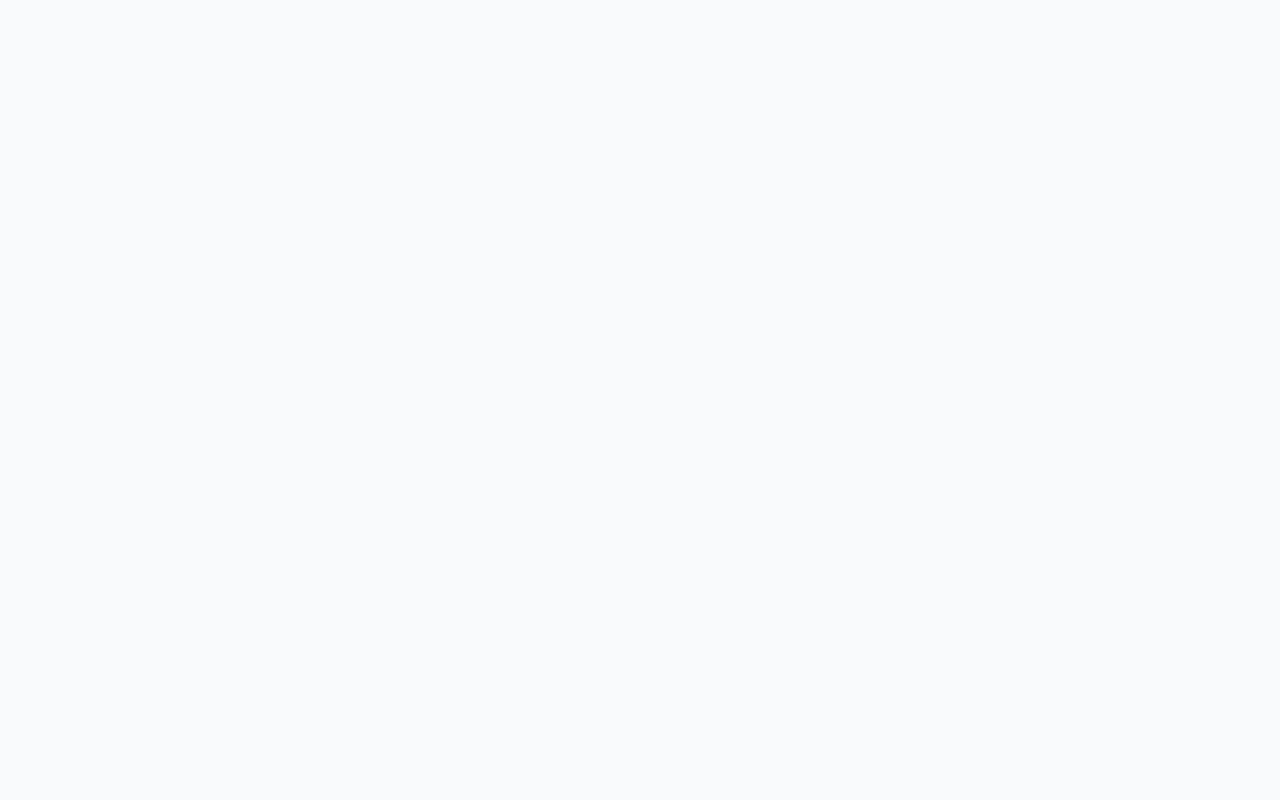
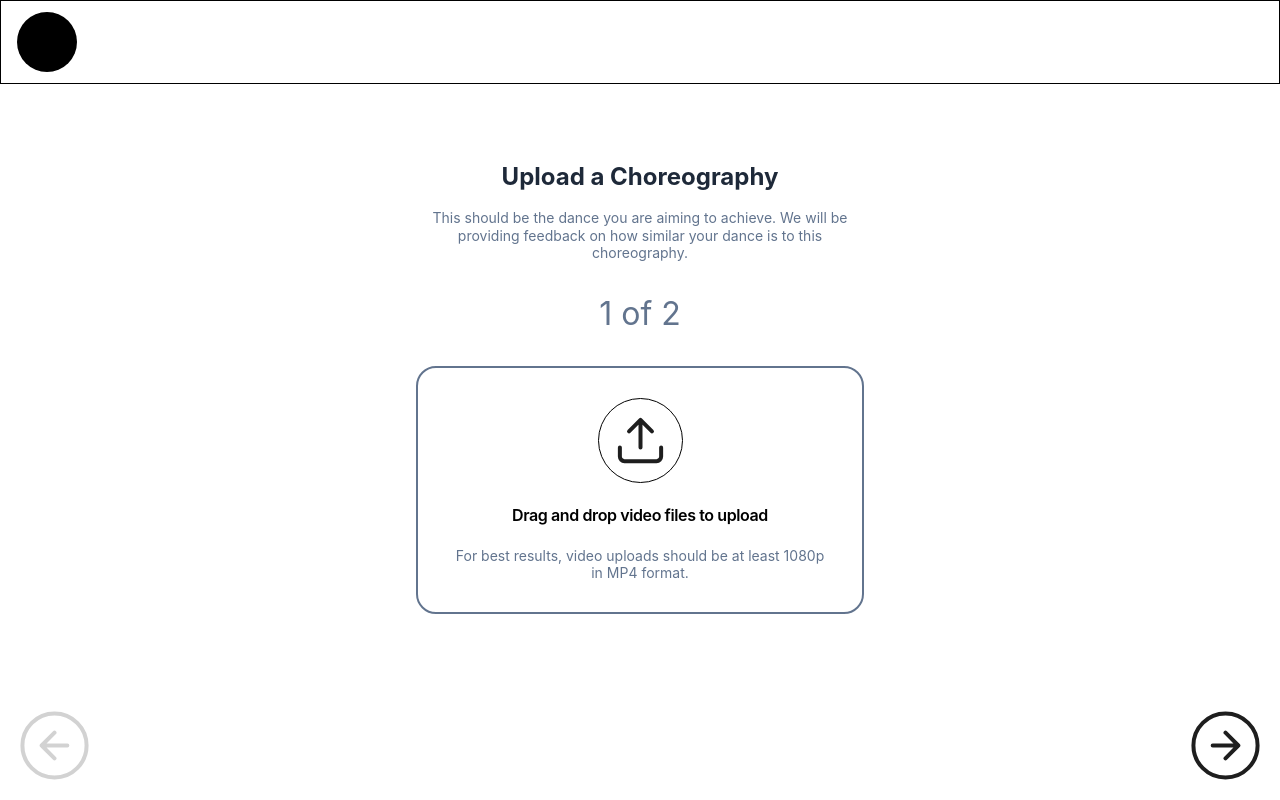
Before and after one commit to greeshiee/StepSync, a React (Vite) app: page /upload in a window 1280 px wide. Before the commit this address had no page. Built offline with nearby package versions, Linux system fonts and the light colour scheme.

Commit message:
initial VideoUpload page

```diff
--- /dev/null
+++ b/src/VideoUpload.jsx
@@ -0,0 +1,102 @@
+import React from "react";
+
+const VideoUpload = () => {
+  return (
+    <div className="bg-white min-h-screen flex flex-col">
+      <header className="w-full h-[84px] border border-black flex items-center p-4">
+        <div className="w-[60px] h-[60px] bg-black rounded-full" />
+      </header>
+
+      <main className="flex-grow flex flex-col items-center justify-center p-4">
+        <h1 className="text-2xl font-bold font-['Inter'] mb-4">
+          Upload a Choreography
+        </h1>
+
+        <p className="text-center text-slate-500 text-sm font-normal font-['Inter'] leading-tight max-w-md mb-8">
+          This should be the dance you are aiming to achieve. We will be
+          providing feedback on how similar your dance is to this choreography.
+        </p>
+
+        <div className="text-center text-slate-500 text-[32px] font-normal font-['Inter'] leading-tight mb-8">
+          1 of 2
+        </div>
+
+        <div className="p-[30px] rounded-[20px] border-2 border-slate-500 flex flex-col items-center gap-[22px] max-w-md w-full">
+          <div data-svg-wrapper>
+            <svg
+              width="85"
+              height="85"
+              viewBox="0 0 85 85"
+              fill="none"
+              xmlns="http://www.w3.org/2000/svg"
+            >
+              <rect
+                x="0.5"
+                y="0.5"
+                width="84"
+                height="84"
+                rx="42"
+                stroke="black"
+              />
+              <path
+                d="M63.125 49.375V58.5417C63.125 59.7572 62.6421 60.923 61.7826 61.7826C60.923 62.6421 59.7572 63.125 58.5417 63.125H26.4583C25.2428 63.125 24.077 62.6421 23.2174 61.7826C22.3579 60.923 21.875 59.7572 21.875 58.5417V49.375M53.9583 33.3333L42.5 21.875M42.5 21.875L31.0417 33.3333M42.5 21.875V49.375"
+                stroke="#1E1E1E"
+                stroke-width="4"
+                stroke-linecap="round"
+                stroke-linejoin="round"
+              />
+            </svg>
+          </div>
+          <div className="text-center text-black text-base font-semibold font-['Inter'] leading-tight tracking-tight">
+            Drag and drop video files to upload
+          </div>
+          <div className="text-center text-slate-500 text-sm font-normal font-['Inter'] leading-tight">
+            For best results, video uploads should be at least 1080p in MP4
+            format.
+          </div>
+        </div>
+      </main>
+
+      <footer className="flex justify-between p-4">
+        <div data-svg-wrapper>
+          <svg
+            width="77"
+            height="77"
+            viewBox="0 0 77 77"
+            fill="none"
+            xmlns="http://www.w3.org/2000/svg"
+          >
+            <g opacity="0.2">
+              <path
+                d="M38.5 25.6666L25.6667 38.5M25.6667 38.5L38.5 51.3333M25.6667 38.5H51.3333M6.41666 38.5C6.41666 20.7808 20.7809 6.41664 38.5 6.41664C56.2191 6.41664 70.5833 20.7808 70.5833 38.5C70.5833 56.2191 56.2191 70.5833 38.5 70.5833C20.7809 70.5833 6.41666 56.2191 6.41666 38.5Z"
+                stroke="#1E1E1E"
+                stroke-width="4"
+                stroke-linecap="round"
+                stroke-linejoin="round"
+              />
+            </g>
+          </svg>
+        </div>
+        <div data-svg-wrapper>
+          <svg
+            width="77"
+            height="77"
+            viewBox="0 0 77 77"
+            fill="none"
+            xmlns="http://www.w3.org/2000/svg"
+          >
+            <path
+              d="M38.5 51.3334L51.3333 38.5M51.3333 38.5L38.5 25.6667M51.3333 38.5H25.6666M70.5833 38.5C70.5833 56.2192 56.2191 70.5834 38.5 70.5834C20.7808 70.5834 6.41663 56.2192 6.41663 38.5C6.41663 20.7809 20.7808 6.41669 38.5 6.41669C56.2191 6.41669 70.5833 20.7809 70.5833 38.5Z"
+              stroke="#1E1E1E"
+              stroke-width="4"
+              stroke-linecap="round"
+              stroke-linejoin="round"
+            />
+          </svg>
+        </div>
+      </footer>
+    </div>
+  );
+};
+
+export default VideoUpload;
--- a/src/main.jsx
+++ b/src/main.jsx
@@ -1,16 +1,18 @@
-import React from 'react';
-import ReactDOM from 'react-dom/client';
-import { BrowserRouter as Router, Routes, Route } from 'react-router-dom';
-import Homepage from './Homepage';
-import Dashboard from './Dashboard';
-import './index.css';
+import React from "react";
+import ReactDOM from "react-dom/client";
+import { BrowserRouter as Router, Routes, Route } from "react-router-dom";
+import Homepage from "./Homepage";
+import Dashboard from "./Dashboard";
+import VideoUpload from "./VideoUpload";
+import "./index.css";
 
-ReactDOM.createRoot(document.getElementById('root')).render(
+ReactDOM.createRoot(document.getElementById("root")).render(
   <React.StrictMode>
     <Router>
       <Routes>
         <Route path="/" element={<Homepage />} />
         <Route path="/dashboard" element={<Dashboard />} />
+        <Route path="/upload" element={<VideoUpload />} />
       </Routes>
     </Router>
   </React.StrictMode>
```
